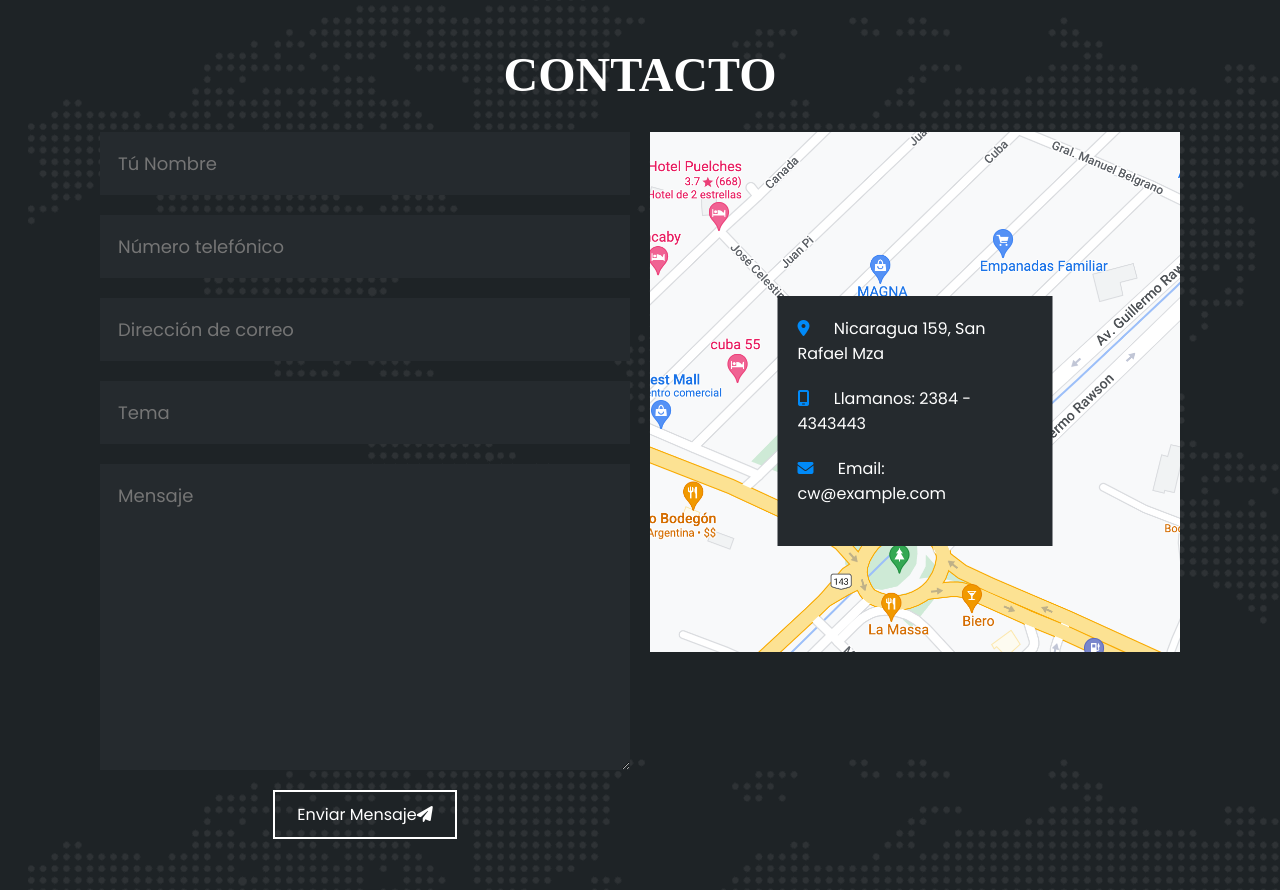
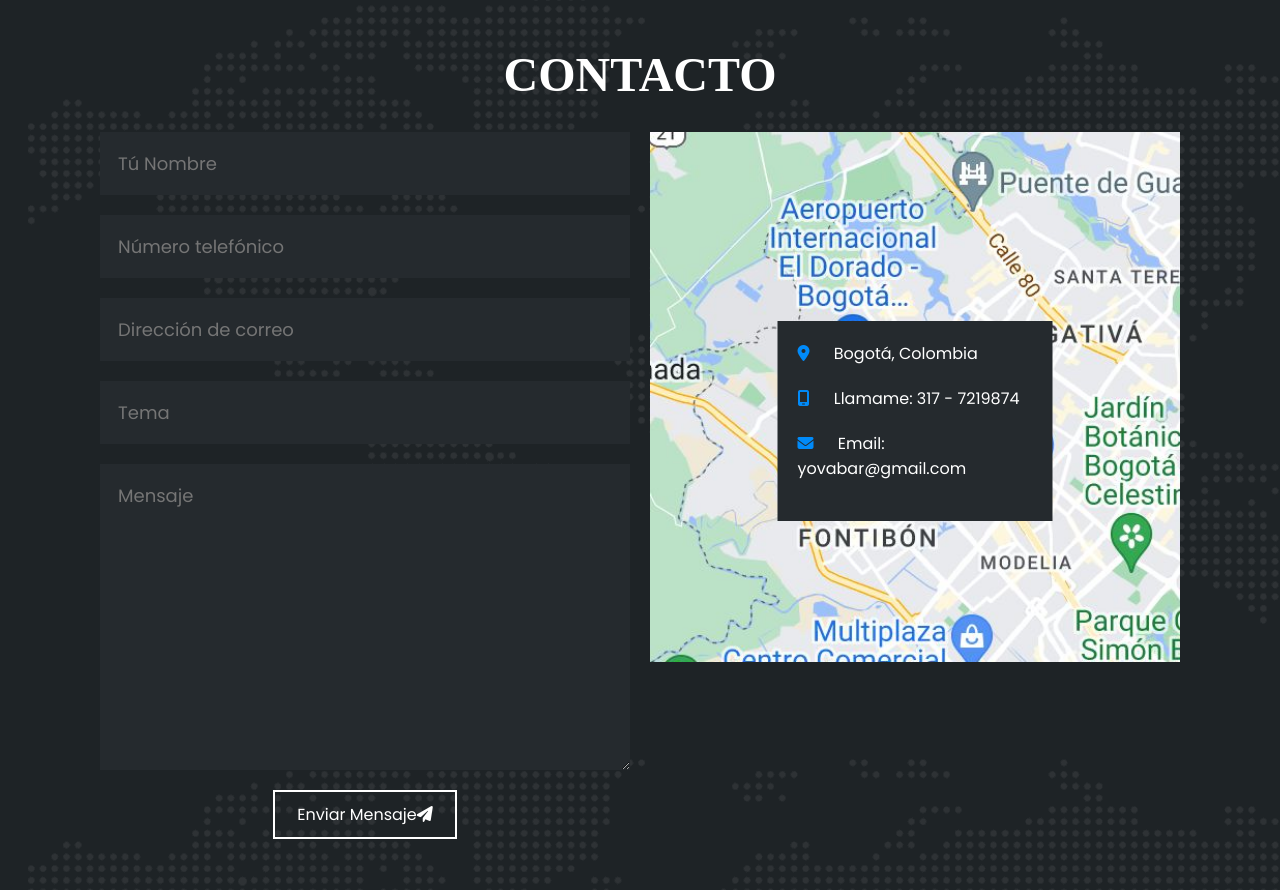
Before and after one commit to yovabar/PortafolioWeb.github.io, a plain HTML site: page index.html in a window 1280 px wide. Shown: the part 3500-4390 px from the top of the page. Drawn offline with Linux system fonts and the light colour scheme; a web font is replaced by a local one.

Commit message:
Cambios3

```diff
--- a/index.html
+++ b/index.html
@@ -392,20 +392,20 @@
                 </div>
                 <!-- Mapa -->
                 <div class="col">
-                    <img src="img/ubicacion.png" alt="">
+                    <img src="img/ubicacion1.jpg" alt="">
                     <div class="info">
                         <ul>
                             <li>
                                 <i class="fa-solid fa-location-dot"></i>
-                                Nicaragua 159, San Rafael Mza
+                                Bogotá, Colombia
                             </li>
                             <li>
                                 <i class="fa-solid fa-mobile-screen"></i>
-                                Llamanos: 2384 - 4343443
+                                Llamame: 317 - 7219874
                             </li>
                             <li>
                                 <i class="fa-solid fa-envelope"></i>
-                                Email: cw@example.com
+                                Email: yovabar@gmail.com
                             </li>
                         </ul>
                     </div>
```
Also changed, not shown: img/ubicacion1.jpg (added).
